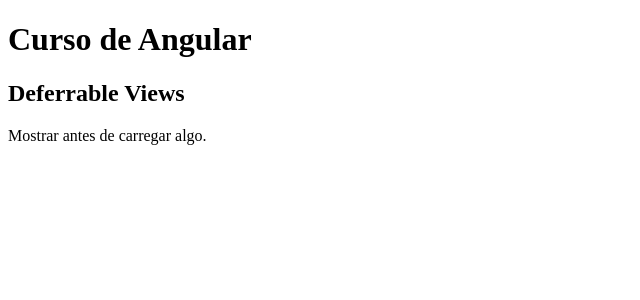
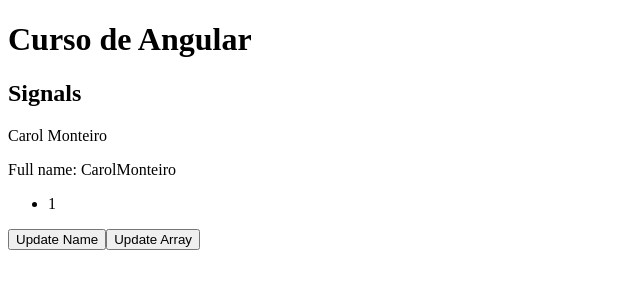
Before and after one commit to CarolMontteiro/CursoAngularVers-o-7, an Angular app: page / in a window 1280 px wide. Shown: the top 300 px of the page, without its empty margins (0-640 px from the left). Built offline with nearby package versions, Linux system fonts and the light colour scheme.

Commit message:
Aula Signals - Usando signal; set; computed; update

```diff
--- a/src/app/app.component.ts
+++ b/src/app/app.component.ts
@@ -6,6 +6,7 @@
 import { TemplateVariablesComponent } from './components/template/template-variables/template-variables.component';
 import { TemplateControlFlowComponent } from './components/template/template-control-flow/template-control-flow.component';
 import { TemplateDeferrableViewsComponent } from './components/template/template-deferrable-views/template-deferrable-views.component';
+import { SignalsComponent } from './components/signals/signals.component';
 
 @Component({
   selector: 'app-root',
@@ -17,11 +18,13 @@
     TemplateBindingComponent,
     TemplateVariablesComponent,
     TemplateControlFlowComponent,
-    TemplateDeferrableViewsComponent],
+    TemplateDeferrableViewsComponent,
+    SignalsComponent
+  ],
   template: `
 
   <h1>Curso de Angular</h1>
-  <app-template-deferrable-views />
+  <app-signals />
 
 `,
 })
--- /dev/null
+++ b/src/app/components/signals/signals.component.html
@@ -0,0 +1,14 @@
+
+<h2>Signals</h2>
+
+<p>{{ firstName() }} {{ lastName() }}</p>
+<p>Full name: {{ fullName() }}</p>
+
+<ul>
+     @for(item of array(); track item) {
+          <li>{{ item }}</li>
+     }
+</ul>
+
+<button (click)="updateName()">Update Name</button>
+<button (click)="updateArray()">Update Array</button>
--- /dev/null
+++ b/src/app/components/signals/signals.component.ts
@@ -0,0 +1,41 @@
+import { CommonModule } from '@angular/common';
+import { Component, computed, signal } from '@angular/core';
+
+@Component({
+  selector: 'app-signals',
+  standalone: true,
+  imports: [CommonModule],
+  templateUrl: './signals.component.html',
+  styleUrl: './signals.component.scss'
+})
+export class SignalsComponent {
+  public firstName = signal('Carol');
+  public lastName = signal('Monteiro');
+
+  public fullName = computed( () => {
+    return this.firstName() + this.lastName();
+  });
+
+  public array = signal([1]);
+
+  constructor() {
+
+  }
+
+  public updateName() {
+    return this.firstName.set("André");
+  }
+
+  public updateArray() {
+    this.firstName.update(() => {
+      return "Célia"
+    })
+
+    this.array.update((oldValue: Array<number>) => {
+      console.log(oldValue);
+
+      return [...oldValue, oldValue.length + 1];
+
+    })
+  }
+}
```
Also changed, not shown: src/app/components/signals/signals.component.scss (added), 1 other file (tests, documents, lock files or other folders).
